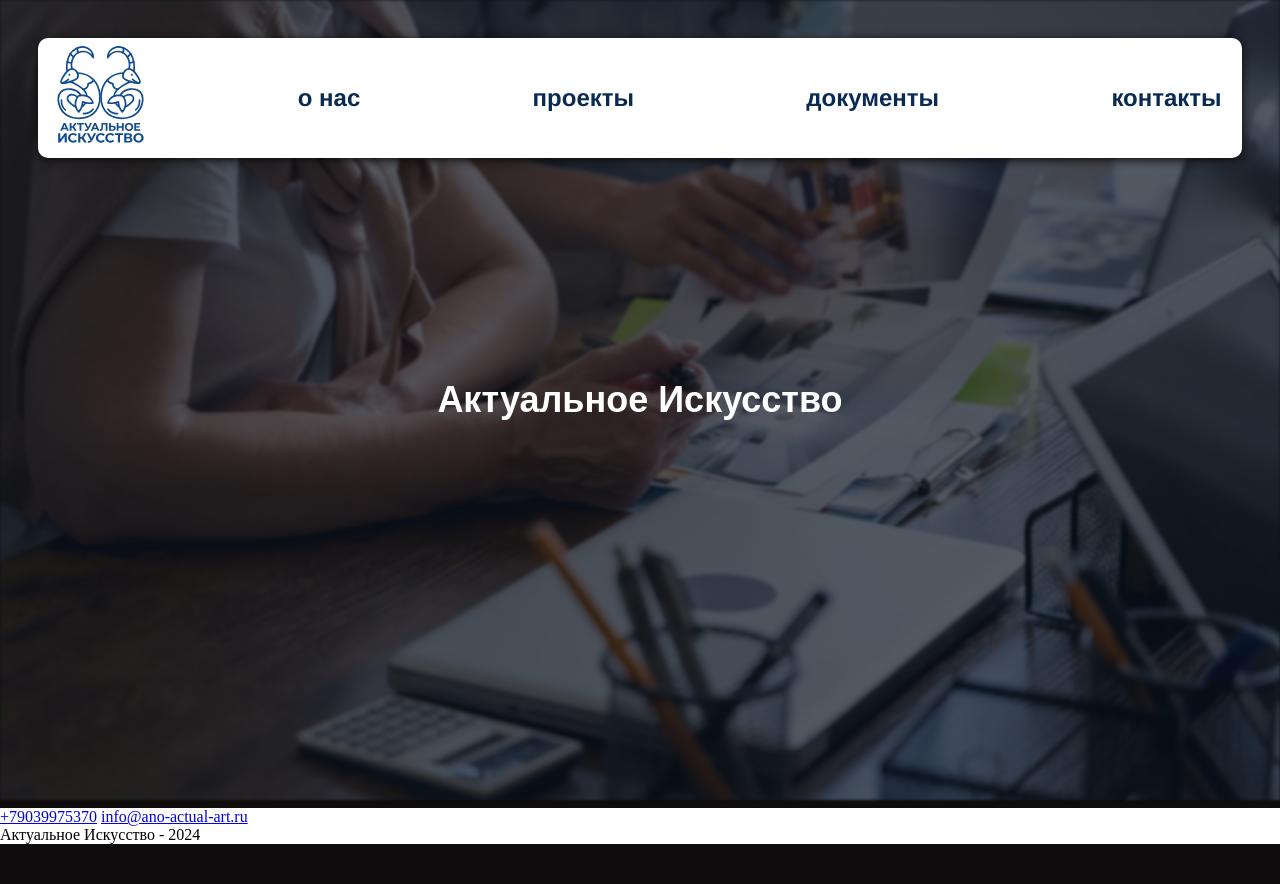
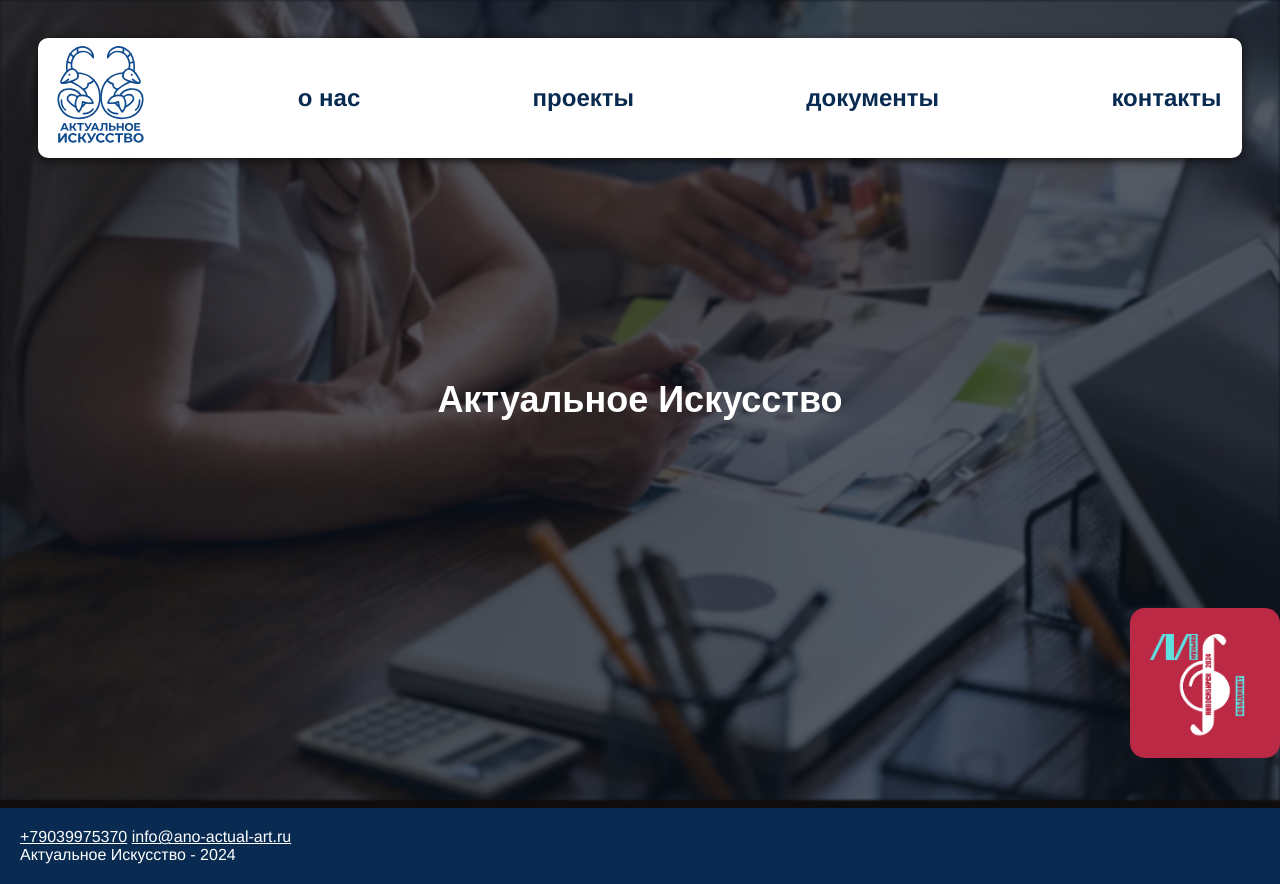
Before and after one commit to ano-actual-art/ano-actual-art, a plain HTML site: page index.html in a window 1280 px wide. Before the commit the page ends 844 px from the top, so only its background shows below. Drawn offline with Linux system fonts and the light colour scheme.

Commit message:
Add files via upload

```diff
--- a/index.html
+++ b/index.html
@@ -22,11 +22,14 @@
     </header>
     <section class="parallax">
         <div class="nomove">
-            <img id="bg" src="src/mainbg.jpg" alt="background image">
+            <img id="bg" src="src/mainbg.jpg" alt="background">
         </div>
         <div class="text"><h1>Актуальное Искусство</h1></div>
     </section>
     <main>
+        <div class="banner">
+            <a href="https://musicaintegral.ru"><img src="src/milogo.png" alt="musica integral"></a>
+        </div>
         <footer>
             <div class="contacts">
                 <a href="tel:+79039975370">+79039975370</a>
--- a/style.css
+++ b/style.css
@@ -58,7 +58,6 @@ nav {
     display: flex;
     align-items: center;
     justify-content: center;
-    align-items: center;
     line-height: 100%;
 	z-index: 9;
 	height: 100%;
@@ -79,7 +78,6 @@ nav {
     display: flex;
     align-items: center;
     justify-content: center;
-    align-items: center;
     position: absolute;
     content: "";
     width: 100%;
@@ -93,7 +91,6 @@ nav {
     display: flex;
     align-items: center;
     justify-content: center;
-    align-items: center;
     height: 50px;
 }
 .buttons:hover {
@@ -114,7 +111,6 @@ nav {
 	position: fixed;
 	z-index: -1;
 	background-color: #092B51;
-	opacity: 0.8;
 	filter: blur(1.5px);
     opacity: 30%;
 
@@ -148,3 +144,33 @@ main {
 	background-color: white;
 	height: 100%;
 }
+
+footer {
+	font-family: "Montserrat", "Helvetica Neue", Helvetica, Arial;
+	background-color: #092B51;
+	padding: 20px;
+	color: white;
+}
+
+footer a {
+	color: white;
+}
+
+.banner {
+	position: absolute;
+	z-index: 10;
+
+	top: -200px;
+	right: 0px;
+
+	width: 150px;
+}
+
+.banner a {
+	display: block;
+}
+
+.banner img {
+	border-radius: 15px;
+	width: 150px;
+}
```
Also changed, not shown: src/milogo.png (added).
